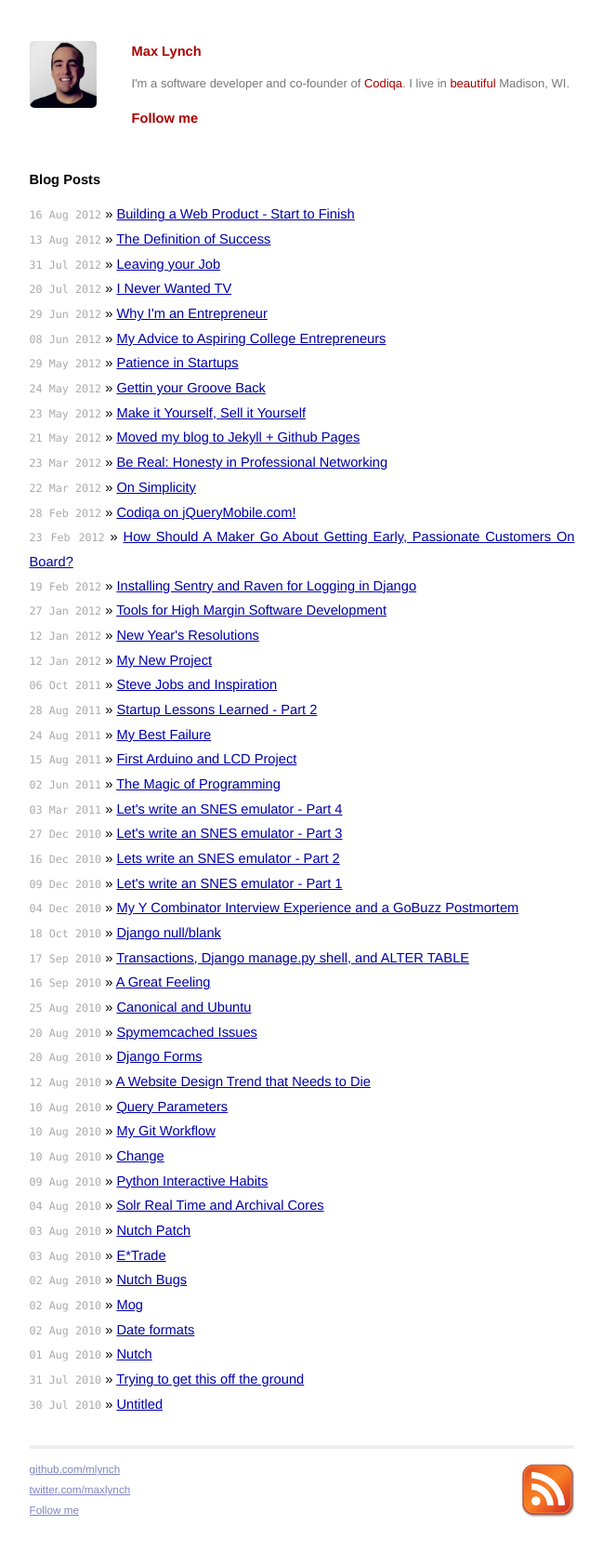
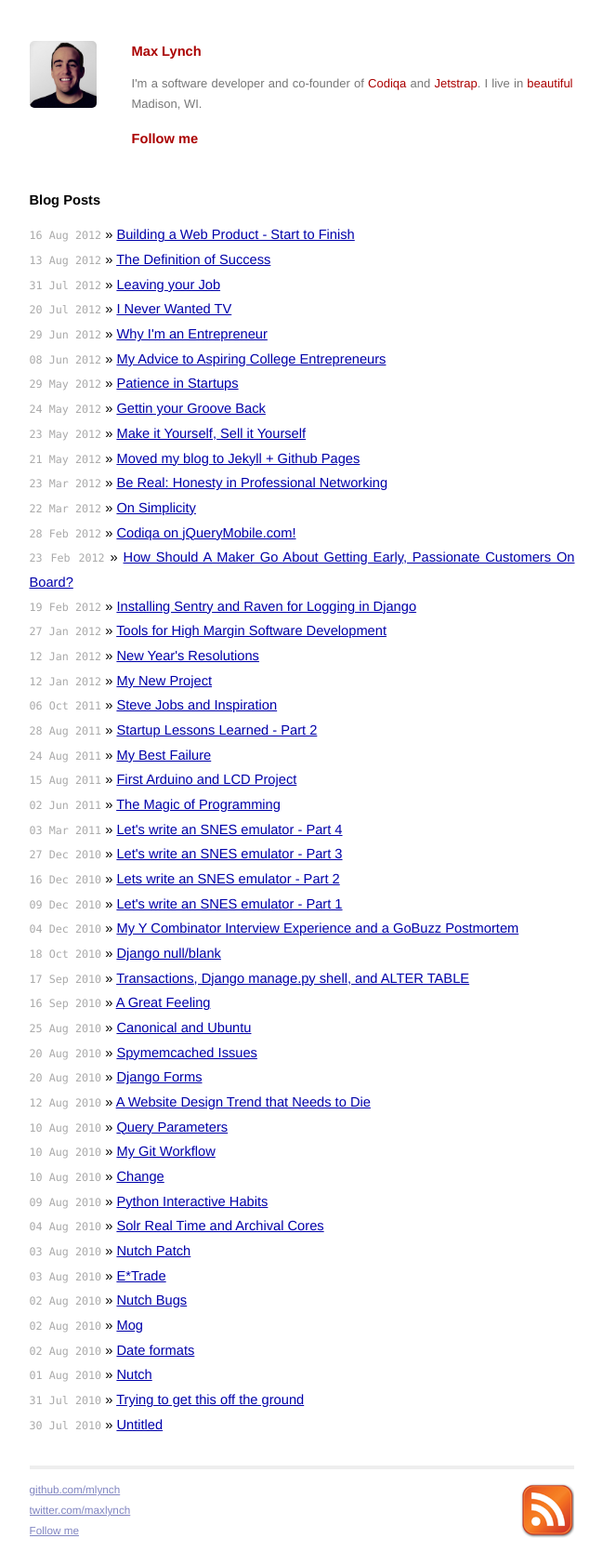
Before and after one commit to mlynch/mlynch.github.com, a Jekyll site: the page built from index.html, in a window 1280 px wide. Shown: the whole page at 93% size, without its empty margins (315-964 px from the left). Built offline with Jekyll 4.4.1, drawn with Linux system fonts in a browser that asks for light colours; nearby versions of some CDN libraries; Markdown is read by kramdown in place of the engine named in the settings; a script that is not in the unit is left out; comment, search, counter and statistics services are not loaded; before the commit the page ends 1647 px from its top, so only the background shows below that.

Commit message:
Jetstrap

```diff
--- a/_layouts/default.html
+++ b/_layouts/default.html
@@ -29,7 +29,7 @@
       <a href="/">Max Lynch</a>
       <!--<a class="extra" href="/">home</a>-->
       <p style="font-size: 13px; color: #777; font-weight: normal;">
-      I'm a software developer and co-founder of <a href="http://codiqa.com/">Codiqa</a>. I live in <a href="http://photos.news.wisc.edu/photos/2231/view">beautiful</a> Madison, WI.
+      I'm a software developer and co-founder of <a href="http://codiqa.com/">Codiqa</a> and <a href="http://jetstrap.com/">Jetstrap</a>. I live in <a href="http://photos.news.wisc.edu/photos/2231/view">beautiful</a> Madison, WI.
       </p>
       <p><a href="https://twitter.com/maxlynch" class="twitter-follow-button" data-show-count="true" data-show-screen-name="false">Follow me</a></p>
     </div>
```
